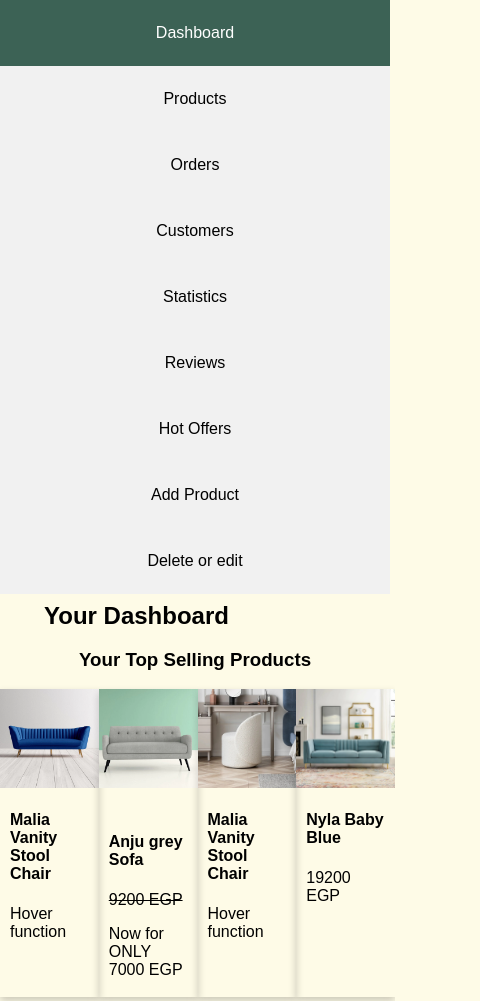
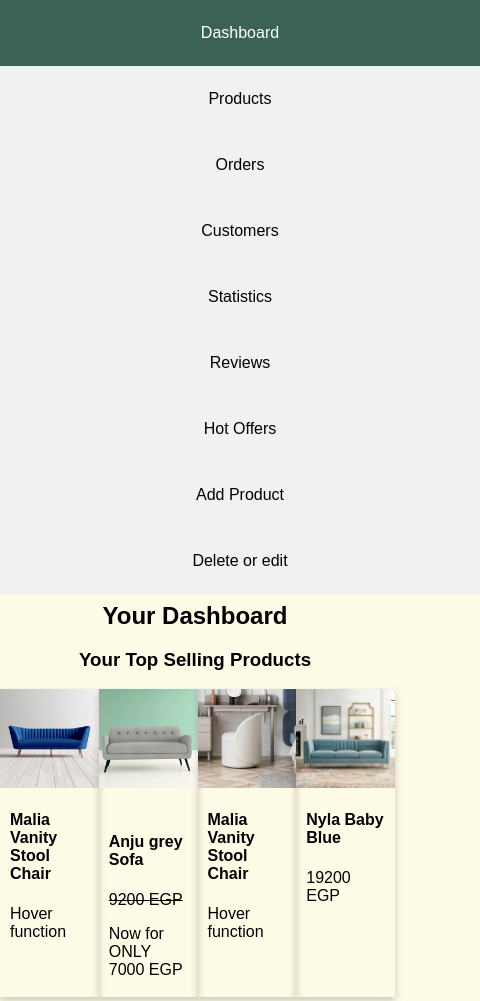
Before and after one commit to GeorgeAyy/Web-Ninjas-El-Cyber, a plain HTML site: page Project/Admin.html in a window 390 px wide. Shown: the top 1001 px of the page, 480 px wide, since content can reach past the window. Drawn offline with Linux system fonts and the light colour scheme.

Commit message:
making resposivness cleaner

```diff
--- a/Project/CSS/admin.css
+++ b/Project/CSS/admin.css
@@ -44,7 +44,7 @@ body {
 }
 @media screen and (max-width: 700px) {
     .sidebar {
-        width: 100%;
+        width: 50rem;
         height: auto;
         position: relative;
     }
@@ -60,7 +60,24 @@ body {
         margin-left: 0;
     }
 }
+@media screen and (max-width: 448px) {
+  .sidebar {
+      width: 30rem;
+      height: auto;
+      position: relative;
+  }
 
+  .sidebar a {
+      float: left;
+  }
+
+  div.content {
+      margin-left: 0;
+  }
+  div.spacing{
+      margin-left: 0;
+  }
+}
 @media screen and (max-width: 400px) {
     .sidebar a {
         text-align: center;
@@ -302,6 +319,9 @@ width: 55rem;
     width:100%
 
   }
+  h2{
+    margin-right: 0;
+  }
   .bod-ish{
     position: relative;
     left:0rem;
```
